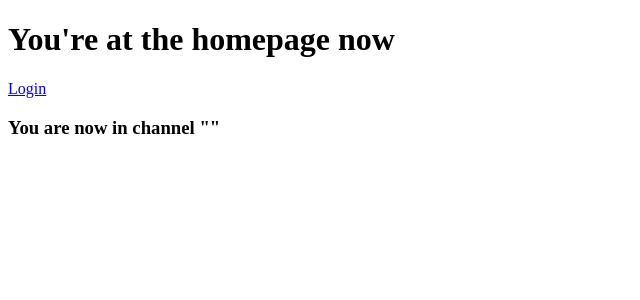
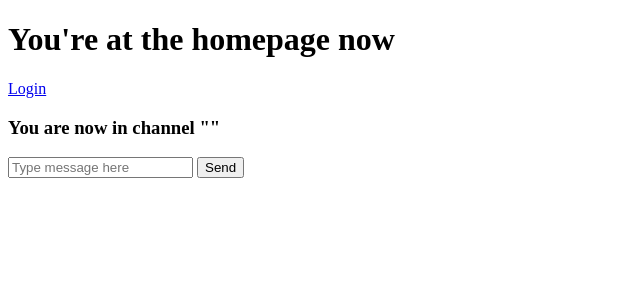
Before and after one commit to lincredibleJC/-CS50W-2020-Project-2, a Flask app: template templates/channel.html in a window 1280 px wide. Shown: the top 300 px of the page, without its empty margins (0-640 px from the left). Run offline with Flask 2, Linux system fonts and the light colour scheme; the template is opened without the code that fills it, so the values that code supplies are empty; some libraries are stand-ins or nearby versions.

Commit message:
add sending message functionality
currently, messages from one channel can reach another channel if 2 clients are in different rooms at the same time

```diff
--- a/application.py
+++ b/application.py
@@ -23,6 +23,8 @@ channels = dict()
 @app.route("/")
 @login_required
 def index():
+
+	session.pop("channel_name", None)
 	return render_template("index.html", channels=channels)
 
 @app.route("/login", methods=['GET','POST'])
@@ -73,6 +75,7 @@ def create_channel():
 
 	if channel_name in channels:
 		flash("A channel with the same name already exists.")
+		session["channel_name"] = channel_name
 		return redirect("/channel/"+channel_name)
 
 	channels[channel_name] = {"name": channel_name, "messages": []}
@@ -86,6 +89,21 @@ def channel(channel_name):
 		flash("Channel does not exist")
 		return redirect(index)
 
+	session["channel_name"] = channel_name
+
 	channel_data = channels[channel_name]
-	print(channel_data)
+
 	return render_template("channel.html", channel_data=channel_data)
+
+@socketio.on("send message")
+def send_message(message, timestamp):
+	username = session.get("username")
+	channel_name = session.get('channel_name')
+
+	channels[channel_name]["messages"].append({"username": username, "message": message, "timestamp": timestamp})
+	print(channels[channel_name])
+
+	emit("announce message", {"username": username,
+							 "message": message,
+							 "timestamp": timestamp},
+							 broadcast=True)
--- a/static/channel.js
+++ b/static/channel.js
@@ -0,0 +1,26 @@
+document.addEventListener('DOMContentLoaded', () => {
+
+  // Connect to websocket
+  var socket = io.connect(location.protocol + '//' + document.domain + ':' + location.port);
+
+  // When connected, configure buttons
+  socket.on('connect', () => {
+    console.log("connected")
+
+    document.querySelector('#send-button').addEventListener("click", () => {
+      let message = document.getElementById("message").value;
+      var date = new Date();
+      var localeTimeString = date.toLocaleTimeString();
+      socket.emit("send message", message,  localeTimeString);
+    });
+
+  });
+
+  // When a new message is announced, add to message list
+  socket.on('announce message', data => {
+      const li = document.createElement('li');
+      li.innerHTML = `${data.username},  ${data.message}, ${data.timestamp}`;
+      document.querySelector('#message_list').append(li);
+  });
+
+});
--- a/templates/channel.html
+++ b/templates/channel.html
@@ -12,10 +12,16 @@
 {% block content %}
 	<div>
 		<h3>You are now in channel "{{ channel_data.name }}"</h3>
-    <ul class="message_list">
+    <ul id="message_list" class="message_list">
       {% for message in channel_data.messages %}
-        <p>{{ message }}</p>
+        <li>{{ message.username }}, {{ message.message }}, {{ message.timestamp }}</li>
       {% endfor %}
     </ul>
 	</div>
+	<div>
+		<form id="form">
+	    <input type="text" name="message" id="message" placeholder="Type message here">
+	    <button id="send-button" type="reset">Send</button>
+		</form>
+	</div>
 {% endblock %}
```
